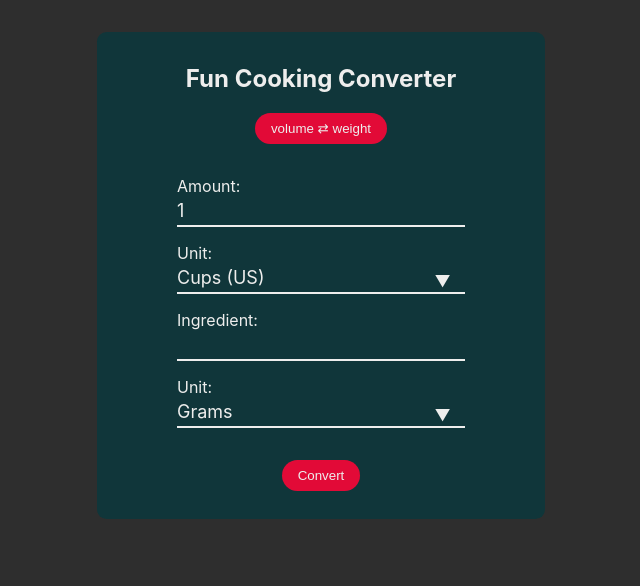
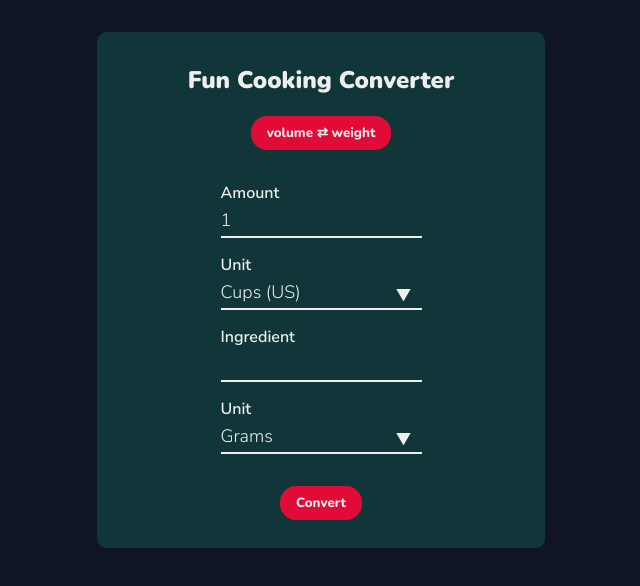
Before and after one commit to BenBasic/Fun-Cooking-Converter, a React (Create React App) app: page / in a window 1280 px wide. Shown: the top 586 px of the page, without its empty margins (319-959 px from the left). Built offline with nearby package versions, Linux system fonts and the light colour scheme.

Commit message:
Changed the fonts to be a Nunito and Nunito Sans font pair, changed background color, and made the dropdowns adjust their height when theyre displaying on smaller screen heights for more consistent design

```diff
--- a/public/index.html
+++ b/public/index.html
@@ -9,6 +9,9 @@
       name="description"
       content="Web site created using create-react-app"
     />
+    <link rel="preconnect" href="https://fonts.googleapis.com">
+    <link rel="preconnect" href="https://fonts.gstatic.com" crossorigin>
+    <link href="https://fonts.googleapis.com/css2?family=Nunito+Sans:wght@300;600&family=Nunito:wght@400;800;900&display=swap" rel="stylesheet">
     <link rel="apple-touch-icon" href="%PUBLIC_URL%/logo192.png" />
     <!--
       manifest.json provides metadata used when your web app is installed on a
--- a/src/components/Converter.js
+++ b/src/components/Converter.js
@@ -522,7 +522,7 @@ export default function Converter() {
                     <form id='conversion-form' onSubmit={handleSubmit}>
 
                         <div className="amountDiv">
-                            <label htmlFor='amount'>Amount:</label>
+                            <label htmlFor='amount'>Amount</label>
                             <br></br>
                             <input
                                 id='amount'
@@ -538,7 +538,7 @@ export default function Converter() {
                         </div>
 
                         <div className="startUnitDiv">
-                            <label htmlFor='startUnit'>Unit:</label>
+                            <label htmlFor='startUnit'>Unit</label>
                             <br></br>
 
                             <p
@@ -607,7 +607,7 @@ export default function Converter() {
                                 // Prevents clicking label from focusing input (preventing re-fading list)
                                 e.preventDefault()
                             }}
-                            >Ingredient:</label>
+                            >Ingredient</label>
                             <br></br>
                             <input
                                 id='ingredient'
@@ -705,7 +705,7 @@ export default function Converter() {
                         </div>
 
                         <div className="endUnitDiv">
-                            <label htmlFor='endUnit'>Unit:</label>
+                            <label htmlFor='endUnit'>Unit</label>
                             <br></br>
 
                             <p
--- a/src/index.css
+++ b/src/index.css
@@ -8,15 +8,21 @@
   --bottom-border-list: 0.1rem solid #1d1b1b;
 }
 
+html {
+  /* Without this property in html, firefox will still show a scrollbar */
+  scrollbar-width: none;  /* Firefox */
+}
+
 body {
   margin: 0;
-  font-family: -apple-system, BlinkMacSystemFont, 'Segoe UI', 'Roboto', 'Oxygen',
-    'Ubuntu', 'Cantarell', 'Fira Sans', 'Droid Sans', 'Helvetica Neue',
-    sans-serif;
+  font-family: 'Nunito Sans', -apple-system, BlinkMacSystemFont, 'Segoe UI', 'Roboto', 'Oxygen',
+  'Ubuntu', 'Cantarell', 'Fira Sans', 'Droid Sans', 'Helvetica Neue',
+  sans-serif;
+  font-weight: 300;
   -webkit-font-smoothing: antialiased;
   -moz-osx-font-smoothing: grayscale;
   color: var(--palette-color-contrast);
-  background-color: rgb(46, 46, 46);
+  background-color: #0F1526;
   /* Hide scrollbar for IE, Edge and Firefox */
   -ms-overflow-style: none;  /* IE and Edge */
   scrollbar-width: none;  /* Firefox */
@@ -62,6 +68,8 @@ code {
 }
 
 .formTitle {
+  font-family: 'Nunito', sans-serif;
+  font-weight: 900;
   text-align: center;
 }
 
@@ -78,6 +86,8 @@ code {
 
 .switchButton, .submitButton {
   color: var(--palette-color-contrast);
+  font-family: 'Nunito', sans-serif;
+  font-weight: 800;
   background-color: var(--palette-color-accent);
   border-radius: 1rem;
   border-style: none;
@@ -102,6 +112,10 @@ code {
   /* This seems to cause text blurring on startUnit list on mobile sizes */
   margin-left: auto;
   margin-right: auto;
+}
+
+#conversion-form label {
+  font-weight: 600;
 }
 
 .startUnitDiv, .ingredientDiv, .endUnitDiv {
@@ -183,7 +197,10 @@ input:focus {
 
   /* Hide scrollbar for IE, Edge and Firefox */
   -ms-overflow-style: none;  /* IE and Edge */
-  scrollbar-width: none;  /* Firefox */
+
+  /* Firefox had z-index issues during animation with below property, so its commented out
+  but the below commented out property makes the scrollbar invisible for firefox */
+  /* scrollbar-width: none; */
 
   list-style: none;
   margin-top: 0rem;
@@ -218,11 +235,15 @@ input:focus {
 
 .unitDropdownList li:last-child, .ingredientDropdown li:last-child {
   border-bottom: none;
-  border-radius: 0rem 0rem 0.5rem 0.5rem;
+
+  border-bottom-left-radius: 0.5rem;
+  border-bottom-right-radius: 0.5rem;
 }
 
 .unitDropdownList li:first-child, .ingredientDropdown li:first-child {
-  border-radius: 0.5rem 0.5rem 0rem 0rem;
+
+  border-top-left-radius: 0.5rem;
+  border-top-right-radius: 0.5rem;
 }
 
 .unitItem:hover, .ingredientItem:hover {
@@ -231,7 +252,8 @@ input:focus {
 
 .resultContainer {
   text-align: center;
-
+  font-family: 'Nunito', sans-serif;
+  font-weight: 800;
 }
 
 .resultSuccess {
@@ -413,10 +435,90 @@ input:focus {
   }
 }
 
-@media screen and (max-width: 287px) {
+@media screen and (max-width: 306px) {
 
   /* Sets text inside of switch button to stay on one line rather than multiple when on smaller screen sizes */
   .switchButton {
     padding: 0.5rem 0.6rem 0.5rem 0.6rem;
   }
 }
+
+@media screen and (max-width: 281px) {
+
+  /* Sets text inside of switch button to stay on one line rather than multiple when on smaller screen sizes */
+  .switchButton {
+    padding: 0.5rem 0.3rem 0.5rem 0.3rem;
+  }
+}
+
+@media screen and (max-height: 830px) {
+  /* Sets dropdown list to a smaller height so it isnt off screen at smaller screen heights */
+  .unitDropdownList {
+    max-height: 40vh;
+  }
+}
+
+@media screen and (max-height: 800px) {
+  /* Sets dropdown list to a smaller height so it isnt off screen at smaller screen heights */
+  .unitDropdownList {
+    max-height: 36vh;
+  }
+}
+
+@media screen and (max-height: 750px) {
+  /* Sets dropdown list to a smaller height so it isnt off screen at smaller screen heights */
+  .unitDropdownList {
+    max-height: 33vh;
+  }
+  .ingredientDropdown {
+    max-height: 38vh;
+  }
+}
+
+@media screen and (max-height: 700px) {
+  /* Sets dropdown list to a smaller height so it isnt off screen at smaller screen heights */
+  .unitDropdownList {
+    max-height: 30vh;
+  }
+  .ingredientDropdown {
+    max-height: 35vh;
+  }
+}
+
+@media screen and (max-height: 670px) {
+  /* Sets dropdown list to a smaller height so it isnt off screen at smaller screen heights */
+  .unitDropdownList {
+    max-height: 28vh;
+  }
+}
+
+@media screen and (max-height: 650px) {
+  /* Sets dropdown list to a smaller height so it isnt off screen at smaller screen heights */
+  .unitDropdownList {
+    max-height: 25vh;
+  }
+}
+
+@media screen and (max-height: 624px) {
+  /* Sets dropdown list to a smaller height so it isnt off screen at smaller screen heights */
+  .unitDropdownList {
+    max-height: 22vh;
+  }
+}
+
+@media screen and (max-height: 610px) {
+  /* Sets dropdown list to a smaller height so it isnt off screen at smaller screen heights */
+  .ingredientDropdown {
+    max-height: 32vh;
+  }
+}
+
+@media screen and (max-height: 600px) {
+  /* Sets dropdown list to a smaller height so it isnt off screen at smaller screen heights */
+  .unitDropdownList {
+    max-height: 19vh;
+  }
+  .ingredientDropdown {
+    max-height: 28vh;
+  }
+}
```
